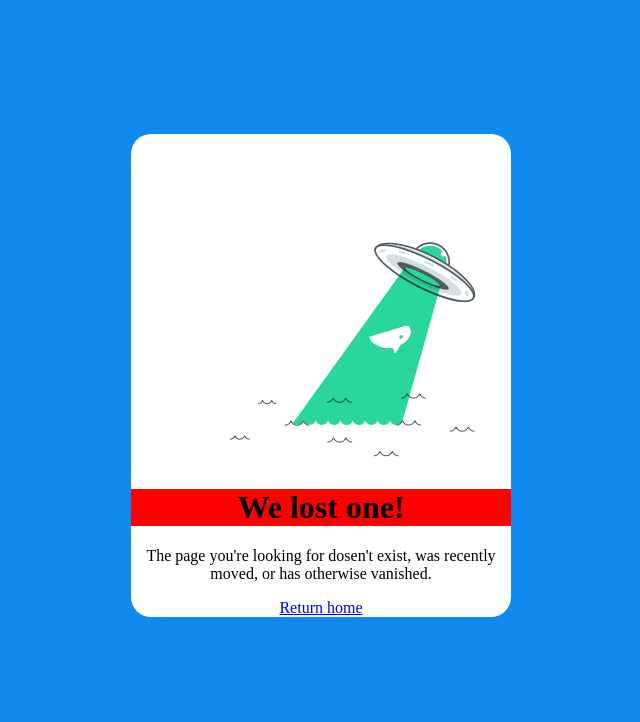
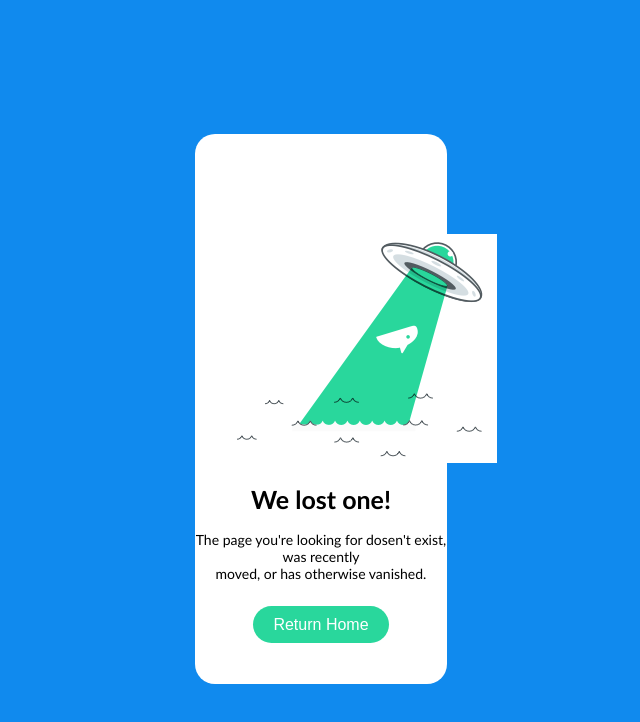
Before and after one commit to saulius334/4-404-siaip-sau, a website: page index.html in a window 1280 px wide. Shown: the whole page, without its empty margins (319-959 px from the left). Drawn offline with Linux system fonts and the light colour scheme.

Commit message:
progress

```diff
--- a/index.html
+++ b/index.html
@@ -5,17 +5,56 @@
     <meta http-equiv="X-UA-Compatible" content="IE=edge">
     <meta name="viewport" content="width=device-width, initial-scale=1.0">
     <title>Document</title>
+    <style>
+        .main {
+            display: inline-block;
+            width: 20%;
+            margin-left: 40%;
+            margin-top: 10%;
+            background-color: white;
+            border-radius: 20px;
+        }
+        .img {
+            margin-inline: 15%;
+            margin-top: 100px;
+        }
+        .h1 {
+            text-align: center;
+            font-size: 25px;
+            font-family: 'Trebuchet MS', 'Lucida Sans Unicode', 'Lucida Grande', 'Lucida Sans', Arial, sans-serif;
+        }
+        .p1 {
+            text-align: center;
+            font-family: 'Trebuchet MS', 'Lucida Sans Unicode', 'Lucida Grande', 'Lucida Sans', Arial, sans-serif;
+            font-size: 14px;
+        }
+        .div2 {
+            text-align:center;
+            margin-bottom: 50px;
+            padding-top: 20px;
+        }
+        .tipobutton {
+            border: 0px;
+            border-radius: 20px;
+            background-color: rgb(41,215,156);
+            font-family: Arial, Helvetica, sans-serif;
+            text-decoration: none;
+            color: white;
+            padding-inline: 20px;
+            padding-block: 10px;
+        }
+    </style>
 </head>
 <body style="background-color: rgb(16, 138, 238);">
-    <main style="display:inline-block;width: 30%; margin-left: 35%;margin-top: 10%;background-color: white; border-radius: 20px;">
+    <main class="main">
 
-        <img src="ufonautas.png" alt="ufo" style="margin-inline: 25%; margin-top: 100px;">
+        <img class="img" src="ufonautas.png" alt="ufo">
 
                 <div>
-                <h1 style="background-color: red; text-align: center;">We lost one!</h1>
-                <p style="text-align: center;">The page you're looking for dosen't exist, was recently moved, or has otherwise vanished.</p>
-                            <div style="text-align: center;">
-                                <a href="#">Return home</a>
+                <h1 class="h1"">We lost one!</h1>
+                <p class="p1">The page you're looking for dosen't exist, was recently<br> moved, or has otherwise vanished.</p>
+                            <div class="div2">
+                                <a href="#" class="tipobutton">Return Home</a>
                             </div>
                 </div>
 
```
